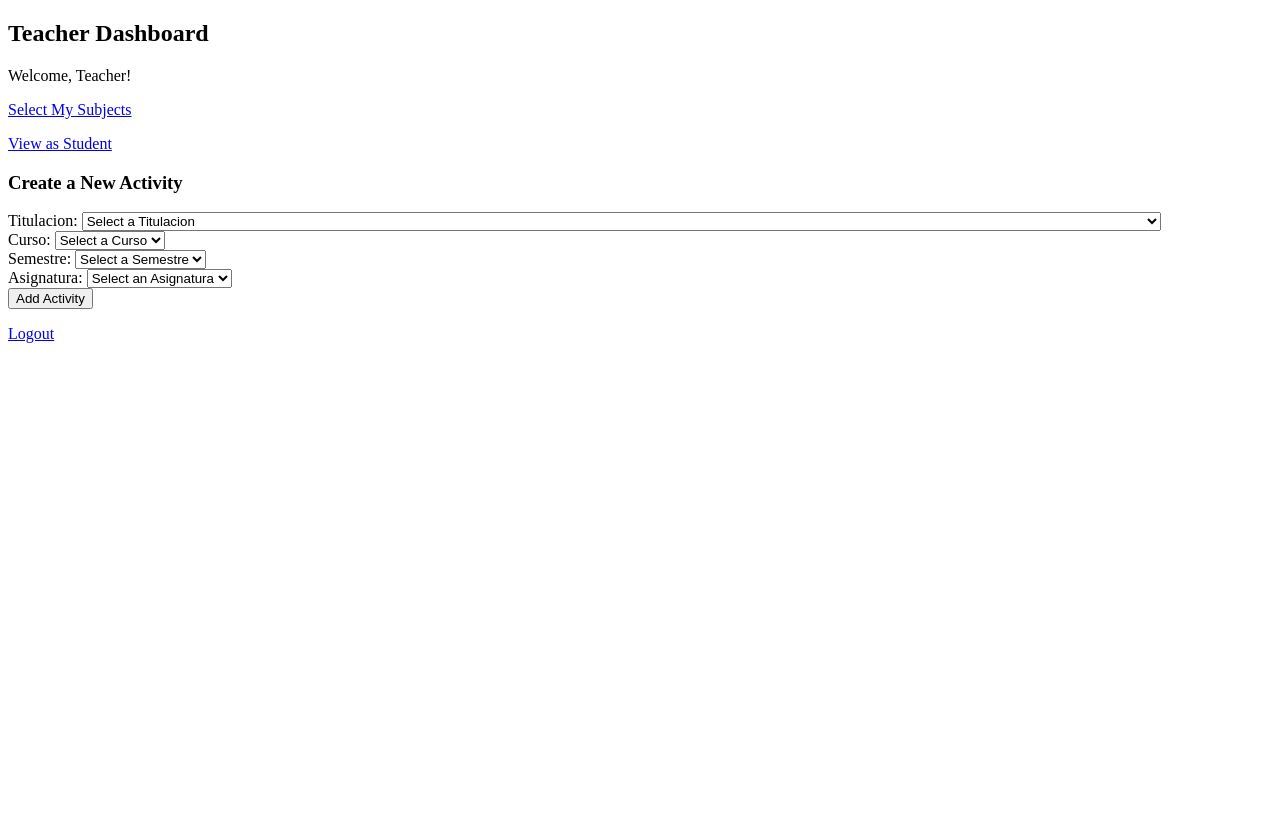
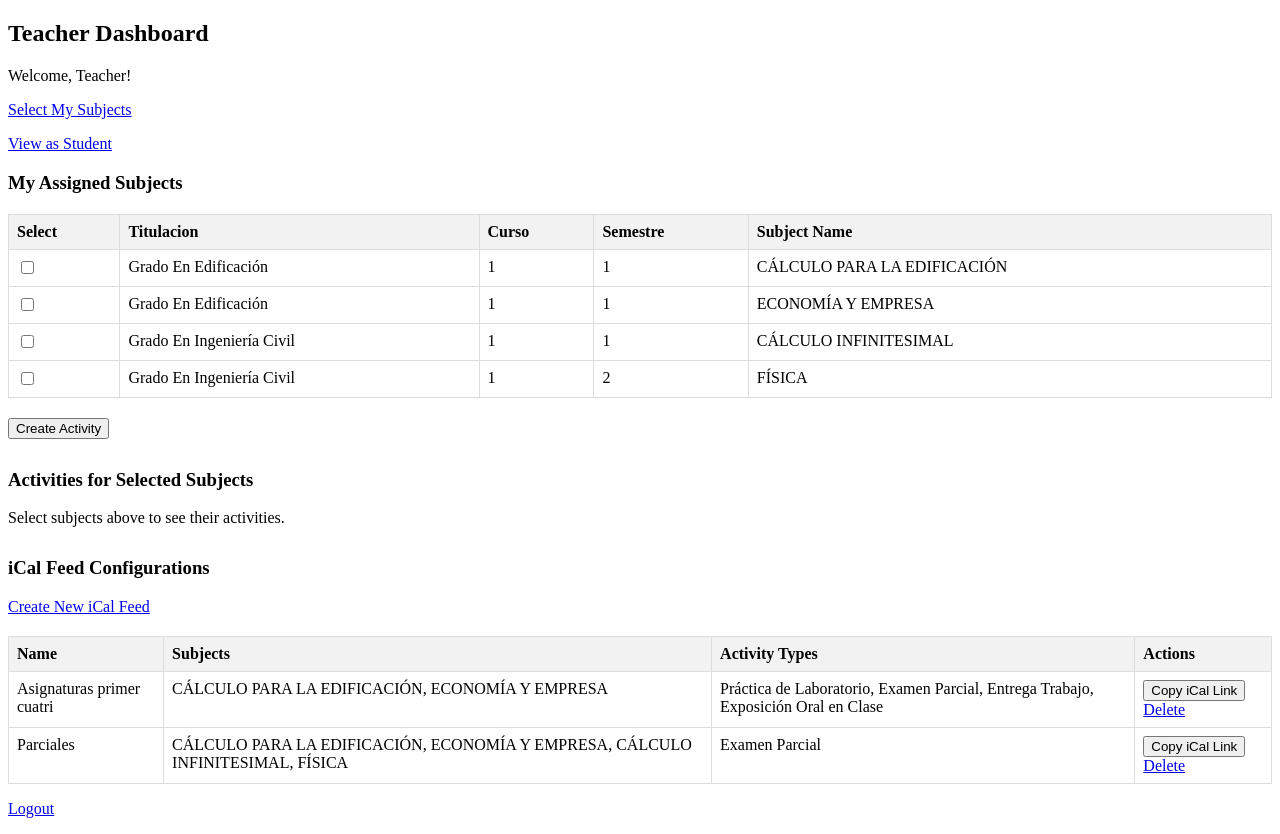
Before and after one commit to jtorreci/agenda-django, a Django app: page /users/teacher_dashboard/ in a window 1280 px wide. Before the commit the page ends 343 px from the top, so only its background shows below. Run offline with Django 5.2, Linux system fonts and the light colour scheme; a user stored in the database is signed in; data comes from the database, SQL or seed files in the repository.

Commit message:
feat: Implement teacher activity CRUD and iCal generation with model enhancements and bug fixes

```diff
--- a/agenda_academica/settings.py
+++ b/agenda_academica/settings.py
@@ -135,3 +135,4 @@ AGENDA_CLOSING_DATE = '2025-12-31' # Example date, change as needed
 EMAIL_BACKEND = 'django.core.mail.backends.console.EmailBackend'
 
 LOGIN_REDIRECT_URL = '/users/dashboard_redirect/'
+LOGIN_URL = '/login/'
--- a/agenda_academica/urls.py
+++ b/agenda_academica/urls.py
@@ -28,6 +28,7 @@ urlpatterns = [
     path('ajax/get_cursos/', schedule_views.get_cursos, name='get_cursos'),
     path('ajax/get_semestres/', schedule_views.get_semestres, name='get_semestres'),
     path('ajax/get_asignaturas/', schedule_views.get_asignaturas, name='get_asignaturas'),
+    path('ajax/get_filtered_activities/', schedule_views.get_filtered_activities, name='get_filtered_activities'),
     path('activity/new/', schedule_views.activity_form, name='activity_new'),
     path('activity/edit/<int:pk>/', schedule_views.activity_form, name='activity_edit'),
     path('activity/delete/<int:pk>/', schedule_views.activity_delete, name='activity_delete'),
--- a/schedule/templates/schedule/activity_list.html
+++ b/schedule/templates/schedule/activity_list.html
@@ -9,7 +9,7 @@
     <ul>
         {% for activity in activities %}
             <li>
-                {{ activity.nombre }} ({{ activity.asignatura.nombre }}) - {{ activity.fecha_inicio }} to {{ activity.fecha_fin }}
+                {{ activity.nombre }} ({% for asignatura in activity.asignaturas.all %}{{ asignatura.nombre }}{% if not forloop.last %}, {% endif %}{% endfor %}) - {{ activity.fecha_inicio }} to {{ activity.fecha_fin }}
                 <a href="{% url 'activity_edit' activity.pk %}">Edit</a>
                 <a href="{% url 'activity_delete' activity.pk %}">Delete</a>
             </li>
--- a/users/templates/users/teacher_dashboard.html
+++ b/users/templates/users/teacher_dashboard.html
@@ -2,6 +2,25 @@
 <html>
 <head>
     <title>Teacher Dashboard</title>
+    <style>
+        table {
+            width: 100%;
+            border-collapse: collapse;
+            margin-top: 20px;
+        }
+        th, td {
+            border: 1px solid #ddd;
+            padding: 8px;
+            text-align: left;
+            vertical-align: top;
+        }
+        th {
+            background-color: #f2f2f2;
+        }
+        .button-container {
+            margin-top: 20px;
+        }
+    </style>
 </head>
 <body>
     <h2>Teacher Dashboard</h2>
@@ -9,105 +28,184 @@
     <p><a href="{% url 'teacher_select_subjects' %}">Select My Subjects</a></p>
     <p><a href="{% url 'teacher_student_view' %}">View as Student</a></p>
 
-    <h3>Create a New Activity</h3>
-    <form action="{% url 'activity_new' %}" method="get">
-        <label for="titulacion">Titulacion:</label>
-        <select name="titulacion" id="titulacion">
-            <option value="">Select a Titulacion</option>
-            {% for titulacion in titulaciones %}
-                <option value="{{ titulacion.id }}">{{ titulacion.nombre }}</option>
+    <h3>My Assigned Subjects</h3>
+    {% if teacher_subjects %}
+    <table id="subjectsTable">
+        <thead>
+            <tr>
+                <th>Select</th>
+                <th>Titulacion</th>
+                <th>Curso</th>
+                <th>Semestre</th>
+                <th>Subject Name</th>
+            </tr>
+        </thead>
+        <tbody>
+            {% for subject in teacher_subjects %}
+            <tr>
+                <td><input type="checkbox" name="selected_subjects" value="{{ subject.id }}"></td>
+                <td>{{ subject.titulacion.nombre }}</td>
+                <td>{{ subject.curso }}</td>
+                <td>{{ subject.semestre }}</td>
+                <td>{{ subject.nombre }}</td>
+            </tr>
             {% endfor %}
-        </select>
-        <br>
-        <label for="curso">Curso:</label>
-        <select name="curso" id="curso">
-            <option value="">Select a Curso</option>
-        </select>
-        <br>
-        <label for="semestre">Semestre:</label>
-        <select name="semestre" id="semestre">
-            <option value="">Select a Semestre</option>
-        </select>
-        <br>
-        <label for="asignatura">Asignatura:</label>
-        <select name="asignatura" id="asignatura">
-            <option value="">Select an Asignatura</option>
-        </select>
-        <br>
-        <button type="submit">Add Activity</button>
-    </form>
+        </tbody>
+    </table>
+    <div class="button-container">
+        <button id="createActivityBtn">Create Activity</button>
+    </div>
+
+    <h3 style="margin-top: 30px;">Activities for Selected Subjects</h3>
+    <div id="activitiesTableContainer">
+        <!-- Activities table will be loaded here by JavaScript -->
+    </div>
+
+    <h3 style="margin-top: 30px;">iCal Feed Configurations</h3>
+    <p><a href="{% url 'create_calendar_view' %}">Create New iCal Feed</a></p>
+    {% if calendar_views %}
+    <table>
+        <thead>
+            <tr>
+                <th>Name</th>
+                <th>Subjects</th>
+                <th>Activity Types</th>
+                <th>Actions</th>
+            </tr>
+        </thead>
+        <tbody>
+            {% for view in calendar_views %}
+            <tr>
+                <td>{{ view.nombre }}</td>
+                <td>
+                    {% for asignatura in view.asignaturas.all %}
+                        {{ asignatura.nombre }}{% if not forloop.last %}, {% endif %}
+                    {% endfor %}
+                </td>
+                <td>
+                    {% for tipo in view.tipos_actividad.all %}
+                        {{ tipo.nombre }}{% if not forloop.last %}, {% endif %}
+                    {% endfor %}
+                </td>
+                <td>
+                    <button class="copyIcalLinkBtn" data-ical-url="{% url 'ical_feed' view.token %}">Copy iCal Link</button>
+                    <a href="{% url 'delete_calendar_view' view.pk %}">Delete</a>
+                </td>
+            </tr>
+            {% endfor %}
+        </tbody>
+    </table>
+    {% else %}
+    <p>No iCal feed configurations found. Create one above.</p>
+    {% endif %}
+
+    {% else %}
+    <p>No subjects assigned to you. Please <a href="{% url 'teacher_select_subjects' %}">select your subjects</a>.</p>
+    {% endif %}
 
     <p><a href="{% url 'logout' %}">Logout</a></p>
 
     <script>
-    document.getElementById('titulacion').addEventListener('change', function() {
-        const titulacionId = this.value;
-        const cursoSelect = document.getElementById('curso');
-        const semestreSelect = document.getElementById('semestre');
-        const asignaturaSelect = document.getElementById('asignatura');
+        function getSelectedSubjectIds() {
+            const checkboxes = document.querySelectorAll('input[name="selected_subjects"]:checked');
+            return Array.from(checkboxes).map(cb => cb.value);
+        }
 
-        cursoSelect.innerHTML = '<option value="">Select a Curso</option>';
-        semestreSelect.innerHTML = '<option value="">Select a Semestre</option>';
-        asignaturaSelect.innerHTML = '<option value="">Select an Asignatura</option>';
+        function loadActivities() {
+            const selectedSubjectIds = getSelectedSubjectIds();
+            const activitiesTableContainer = document.getElementById('activitiesTableContainer');
 
-        if (titulacionId) {
-            fetch(`/ajax/get_cursos/?titulacion_id=${titulacionId}`)
+            if (selectedSubjectIds.length === 0) {
+                activitiesTableContainer.innerHTML = '<p>Select subjects above to see their activities.</p>';
+                return;
+            }
+
+            fetch(`{% url 'get_filtered_activities' %}?subject_ids=${selectedSubjectIds.join(',')}`)
                 .then(response => response.json())
                 .then(data => {
-                    data.forEach(curso => {
-                        const option = document.createElement('option');
-                        option.value = curso;
-                        option.textContent = curso;
-                        cursoSelect.appendChild(option);
-                    });
+                    let tableHtml = '';
+                    if (data.activities.length > 0) {
+                        tableHtml = `
+                            <table>
+                                <thead>
+                                    <tr>
+                                        <th>Activity Name</th>
+                                        <th>Subjects</th>
+                                        <th>Type</th>
+                                        <th>Start Date</th>
+                                        <th>End Date</th>
+                                        <th>Description</th>
+                                        <th>Evaluable</th>
+                                        <th>Aprobada</th>
+                                        <th>Actions</th>
+                                    </tr>
+                                </thead>
+                                <tbody>
+                        `;
+                        data.activities.forEach(activity => {
+                            console.log("Activity ID:", activity.id); // <--- ADD THIS LINE
+                            tableHtml += `
+                                <tr>
+                                    <td>${activity.nombre}</td>
+                                    <td>${activity.asignaturas.join(', ')}</td>
+                                    <td>${activity.tipo_actividad}</td>
+                                    <td>${new Date(activity.fecha_inicio).toLocaleString()}</td>
+                                    <td>${new Date(activity.fecha_fin).toLocaleString()}</td>
+                                    <td>${activity.descripcion || '-'}</td>
+                                    <td><input type="checkbox" ${activity.evaluable ? 'checked' : ''} disabled></td>
+                                    <td><input type="checkbox" ${activity.aprobada ? 'checked' : ''} disabled></td>
+                                    <td>
+                                        <a href="/activity/edit/${activity.id}/">Edit</a>
+                                        <a href="/activity/delete/${activity.id}/">Delete</a>
+                                    </td>
+                                </tr>
+                            `;
+                        });
+                        tableHtml += `
+                                </tbody>
+                            </table>
+                        `;
+                    } else {
+                        tableHtml = '<p>No activities found for the selected subjects.</p>';
+                    }
+                    activitiesTableContainer.innerHTML = tableHtml;
+                })
+                .catch(error => {
+                    console.error('Error loading activities:', error);
+                    activitiesTableContainer.innerHTML = '<p>Error loading activities.</p>';
                 });
         }
-    });
 
-    document.getElementById('curso').addEventListener('change', function() {
-        const titulacionId = document.getElementById('titulacion').value;
-        const curso = this.value;
-        const semestreSelect = document.getElementById('semestre');
-        const asignaturaSelect = document.getElementById('asignatura');
+        // Event listener for Create Activity button
+        document.getElementById('createActivityBtn').addEventListener('click', function() {
+            const selectedSubjectIds = getSelectedSubjectIds();
+            if (selectedSubjectIds.length === 0) {
+                alert('Please select at least one subject to create an activity.');
+            } else {
+                window.location.href = `{% url 'activity_new' %}?subjects=${selectedSubjectIds.join(',')}`;
+            }
+        });
 
-        semestreSelect.innerHTML = '<option value="">Select a Semestre</option>';
-        asignaturaSelect.innerHTML = '<option value="">Select an Asignatura</option>';
+        // Event listener for subject checkboxes
+        document.querySelectorAll('input[name="selected_subjects"]').forEach(checkbox => {
+            checkbox.addEventListener('change', loadActivities);
+        });
 
-        if (titulacionId && curso) {
-            fetch(`/ajax/get_semestres/?titulacion_id=${titulacionId}&curso=${curso}`)
-                .then(response => response.json())
-                .then(data => {
-                    data.forEach(semestre => {
-                        const option = document.createElement('option');
-                        option.value = semestre;
-                        option.textContent = semestre;
-                        semestreSelect.appendChild(option);
-                    });
+        // Load activities on page load based on initially checked subjects (if any)
+        document.addEventListener('DOMContentLoaded', loadActivities);
+
+        // iCal link copy functionality
+        document.querySelectorAll('.copyIcalLinkBtn').forEach(button => {
+            button.addEventListener('click', function() {
+                const icalUrl = this.dataset.icalUrl;
+                navigator.clipboard.writeText(icalUrl).then(() => {
+                    alert('iCal link copied to clipboard!');
+                }).catch(err => {
+                    console.error('Failed to copy iCal link:', err);
+                    alert('Failed to copy iCal link. Please copy manually: ' + icalUrl);
                 });
-        }
-    });
-
-    document.getElementById('semestre').addEventListener('change', function() {
-        const titulacionId = document.getElementById('titulacion').value;
-        const curso = document.getElementById('curso').value;
-        const semestre = this.value;
-        const asignaturaSelect = document.getElementById('asignatura');
-
-        asignaturaSelect.innerHTML = '<option value="">Select an Asignatura</option>';
-
-        if (titulacionId && curso && semestre) {
-            fetch(`/ajax/get_asignaturas/?titulacion_id=${titulacionId}&curso=${curso}&semestre=${semestre}`)
-                .then(response => response.json())
-                .then(data => {
-                    data.forEach(asignatura => {
-                        const option = document.createElement('option');
-                        option.value = asignatura.id;
-                        option.textContent = asignatura.nombre;
-                        asignaturaSelect.appendChild(option);
-                    });
-                });
-        }
-    });
-</script>
+            });
+        });
+    </script>
 </body>
 </html>
--- a/users/views.py
+++ b/users/views.py
@@ -2,7 +2,7 @@ from django.shortcuts import render, redirect
 from django.contrib.auth.forms import UserCreationForm
 from django.contrib.auth.decorators import login_required, user_passes_test
 from .forms import StudentSubjectForm, NotificationForm
-from schedule.models import Actividad
+from schedule.models import Actividad, VistaCalendario
 from academics.models import Titulacion, Asignatura
 from django.core.mail import send_mail
 from .models import CustomUser
@@ -47,8 +47,9 @@ def register(request):
 @login_required
 @user_passes_test(is_teacher)
 def teacher_dashboard(request):
-    titulaciones = Titulacion.objects.all()
-    return render(request, 'users/teacher_dashboard.html', {'titulaciones': titulaciones})
+    teacher_subjects = request.user.subjects.all().order_by('titulacion__nombre', 'curso', 'semestre')
+    calendar_views = VistaCalendario.objects.filter(usuario=request.user)
+    return render(request, 'users/teacher_dashboard.html', {'teacher_subjects': teacher_subjects, 'calendar_views': calendar_views})
 
 @login_required
 @user_passes_test(is_student)
```
Also changed, not shown: Agenda del estudiante. Mejoras.md (+16 -0 lines), agenda_academica/management/commands/create_initial_activity_types.py (added, +20 -0 lines), project_status.md (added, +68 -0 lines), schedule/forms.py (+27 -3 lines), schedule/models.py (+16 -1 lines), schedule/views.py (+55 -20 lines), db.sqlite3, schedule/migrations/0003_remove_actividad_asignatura_actividad_asignaturas.py (added), schedule/migrations/0004_actividad_activa_actividad_aprobada_and_more.py (added).
